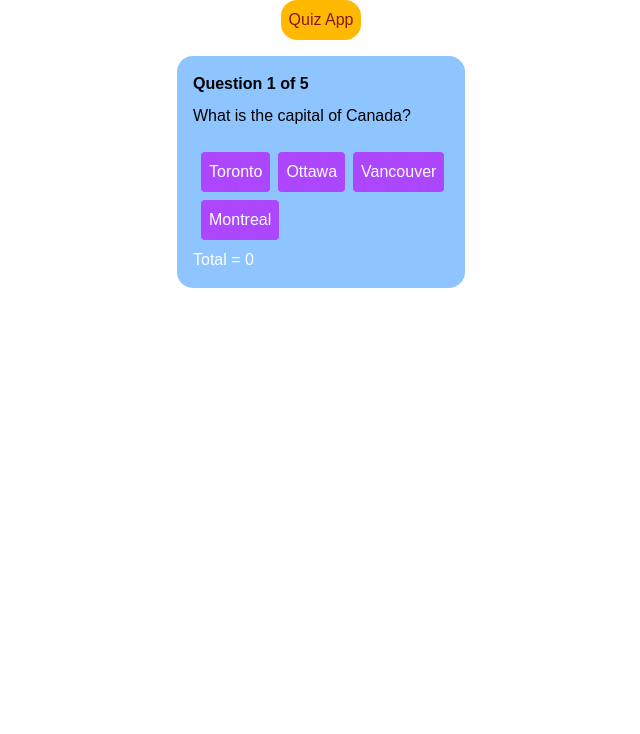
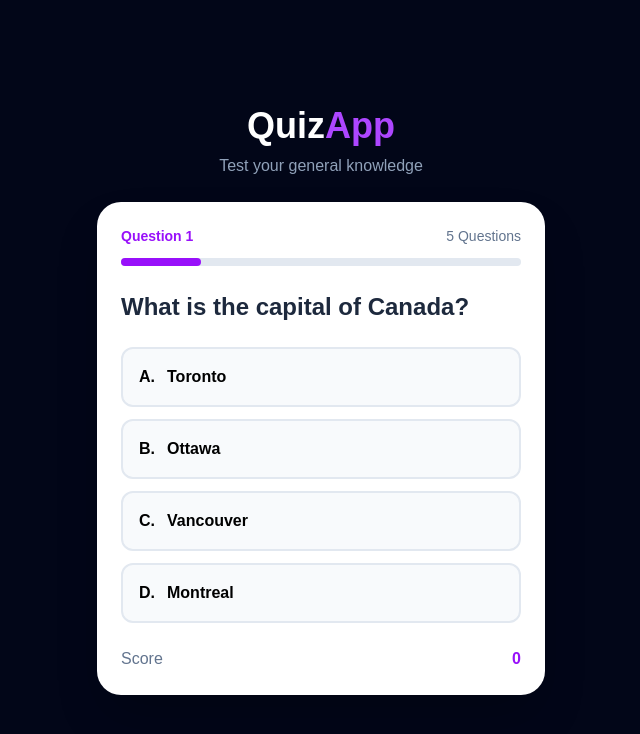
Before and after one commit to Harsimran141/Azknowledgetest, a React (Vite) app: page / in a window 1280 px wide. Shown: the top 734 px of the page, without its empty margins (319-959 px from the left). Built offline with nearby package versions, Linux system fonts and the light colour scheme.

Commit message:
feat: redesign quiz interface with improved layout, progress bar, and enhanced user feedback

```diff
--- a/src/App.jsx
+++ b/src/App.jsx
@@ -64,91 +64,175 @@ const App = () => {
     setSelectedAnswer(null);
   };
 
+  const progress =
+    ((currentQuestion + 1) / questions.length) * 100;
+
   return (
-    <div className="flex flex-col items-center">
-      <h1 className="text-center text-red-900 p-2 rounded-2xl bg-amber-400">
-        Quiz App
+    <div className="min-h-screen bg-slate-950 flex items-center justify-center p-4">
+
+      <div className="w-full max-w-md">
+
+        {/* Header */}
+        <div className="text-center mb-6">
+          <h1 className="text-4xl font-extrabold text-white">
+            Quiz<span className="text-purple-500">App</span>
           </h1>
 
-      <div className="w-72 min-h-48 rounded-2xl mt-4 bg-blue-300 p-4">
+          <p className="text-slate-400 mt-2">
+            Test your general knowledge
+          </p>
+        </div>
+
+        {/* Quiz Card */}
+        <div className="bg-white rounded-3xl shadow-2xl p-6">
+
           {quizFinished ? (
-          <div className="text-center">
-            <h1 className="text-xl text-green-700">
+
+            /* Final Screen */
+            <div className="text-center py-8">
+
+              <div className="text-6xl mb-4">
+                🏆
+              </div>
+
+              <h2 className="text-3xl font-bold text-slate-800">
                 Quiz Finished!
-            </h1>
-
-            <h2 className="mt-4">
-              Your Score: {score} / {questions.length}
               </h2>
 
-            <div className="flex justify-center mt-8">
+              <p className="text-slate-500 mt-2">
+                Great job! Here is your final score.
+              </p>
+
+              <div className="bg-purple-50 rounded-2xl p-6 mt-6">
+
+                <p className="text-slate-500">
+                  Your Score
+                </p>
+
+                <h3 className="text-4xl font-extrabold text-purple-600 mt-2">
+                  {score} / {questions.length}
+                </h3>
+
+                <p className="text-slate-500 mt-2">
+                  {Math.round((score / questions.length) * 100)}%
+                </p>
+
+              </div>
+
               <button
                 onClick={restartQuiz}
-                className="bg-red-600 p-2 rounded text-white font-bold hover:bg-green-600"
+                className="w-full mt-6 bg-purple-600 hover:bg-purple-700 text-white font-bold py-3 rounded-xl transition"
               >
-                Restart
+                🔄 Restart Quiz
               </button>
+
             </div>
+
+          ) : (
+
+            /* Question Screen */
+            <div>
+
+              {/* Question Number */}
+              <div className="flex justify-between items-center mb-3">
+
+                <span className="text-sm font-semibold text-purple-600">
+                  Question {currentQuestion + 1}
+                </span>
+
+                <span className="text-sm text-slate-500">
+                  {questions.length} Questions
+                </span>
+
               </div>
-        ) : (
-          <div>
-            <p className="font-bold">
-              Question {currentQuestion + 1} of {questions.length}
-            </p>
 
-            <p className="mt-2">
+              {/* Progress Bar */}
+              <div className="w-full bg-slate-200 rounded-full h-2 mb-6">
+                <div
+                  className="bg-purple-600 h-2 rounded-full transition-all duration-300"
+                  style={{ width: `${progress}%` }}
+                ></div>
+              </div>
+
+              {/* Question */}
+              <h2 className="text-2xl font-bold text-slate-800 leading-snug">
                 {questions[currentQuestion].question}
-            </p>
+              </h2>
 
-            <div className="mt-4">
-              {questions[currentQuestion].options.map((item, index) => (
+              {/* Options */}
+              <div className="mt-6 space-y-3">
+
+                {questions[currentQuestion].options.map(
+                  (item, index) => (
+
                     <button
                       key={index}
                       onClick={() => handleAnswer(item)}
                       disabled={selectedAnswer !== null}
-                  className={`p-2 text-white rounded ml-2 mt-2 ${
+                      className={`w-full text-left p-4 rounded-xl border-2 font-semibold transition ${
                         selectedAnswer === item
                           ? item === questions[currentQuestion].answer
-                        ? "bg-green-600"
-                        : "bg-red-600"
-                      : "bg-purple-500"
+                            ? "bg-green-100 border-green-500 text-green-700"
+                            : "bg-red-100 border-red-500 text-red-700"
+                          : "bg-slate-50 border-slate-200 hover:border-purple-500 hover:bg-purple-50"
                       }`}
                     >
+
+                      <span className="mr-3">
+                        {String.fromCharCode(65 + index)}.
+                      </span>
+
                       {item}
+
                     </button>
-              ))}
+
+                  )
+                )}
+
               </div>
 
+              {/* Answer Result */}
               {correctAnswer && (
-              <h1
-                className={
+                <div
+                  className={`mt-5 p-3 rounded-xl text-center font-bold ${
                     correctAnswer === "Correct Answer"
-                    ? "text-green-600 mt-4 font-bold"
-                    : "text-red-600 mt-4 font-bold"
-                }
+                      ? "bg-green-100 text-green-700"
+                      : "bg-red-100 text-red-700"
+                  }`}
                 >
                   {correctAnswer}
-              </h1>
+                </div>
               )}
 
-            <h1 className="text-white mt-2">
-              Total = {score}
-            </h1>
+              {/* Score */}
+              <div className="flex justify-between items-center mt-6">
 
+                <span className="text-slate-500">
+                  Score
+                </span>
+
+                <span className="font-bold text-purple-600">
+                  {score}
+                </span>
+
+              </div>
+
+              {/* Next Button */}
               {selectedAnswer && (
-              <div className="flex justify-center mt-4">
                 <button
                   onClick={nextQuestion}
-                  className="bg-green-600 text-white p-2 rounded font-bold hover:bg-green-800"
+                  className="w-full mt-5 bg-purple-600 hover:bg-purple-700 text-white font-bold py-3 rounded-xl transition"
                 >
                   {currentQuestion === questions.length - 1
                     ? "Finish Quiz"
-                    : "Next"}
+                    : "Next Question →"}
                 </button>
+              )}
+
             </div>
           )}
+
         </div>
-        )}
       </div>
     </div>
   );
```
Lines whose indentation alone changed are shown as unchanged.
